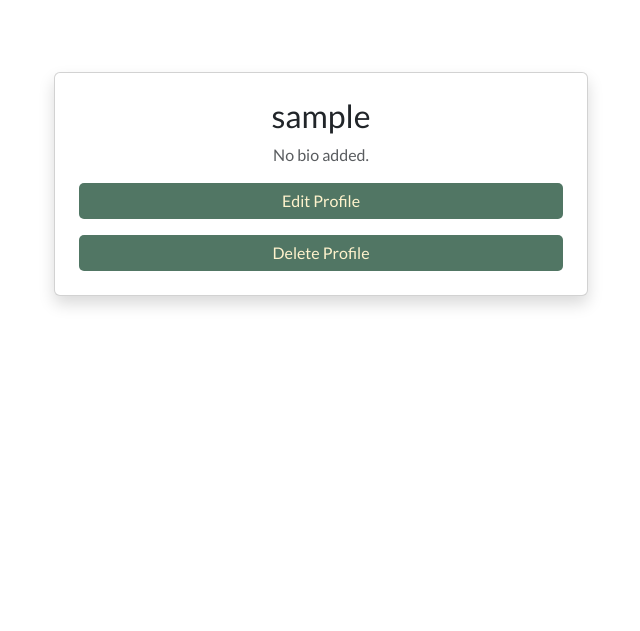
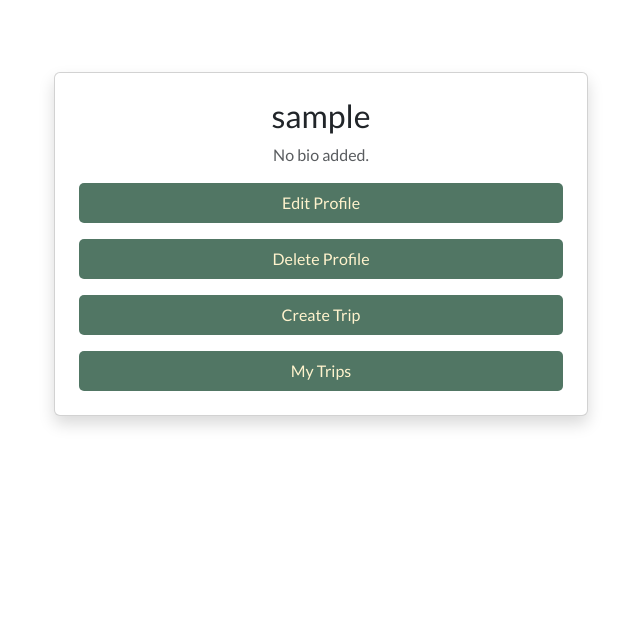
Before and after one commit to Amelia5p/travel-planner, a Django app: page /users/profile/ in a window 1280 px wide. Shown: the part 76-707 px from the top of the page, without its empty margins (319-959 px from the left). Run offline with Django 5.2, Linux system fonts and the light colour scheme; the visitor is signed in with stand-in values (Sample User, id 1); some libraries are stand-ins or nearby versions.

Commit message:
add buttons to profile page

```diff
--- a/travelplanner/static/css/style.css
+++ b/travelplanner/static/css/style.css
@@ -247,6 +247,8 @@ font-family: "Poppins",sans-serif;
     font-family: Poppins,sans-serif;
 }
 
+/* Profile Page*/
+
 
 /*Error pages*/
 
--- a/users/templates/users/profile.html
+++ b/users/templates/users/profile.html
@@ -23,10 +23,13 @@
           <p class="text-muted">No bio added.</p>
         {% endif %}
 
-
-                <a href="{% url 'edit_profile' %}" class="btn edit-profile">Edit Profile</a>
-                <a href="{% url 'delete_profile' %}" class="btn btn-danger mt-3">Delete Profile</a>
-
+        <!-- Buttons -->
+        <div class="d-grid gap-3">
+          <a href="{% url 'edit_profile' %}" class="btn btn-edit py-2">Edit Profile</a>
+          <a href="{% url 'delete_profile' %}" class="btn btn-delete py-2">Delete Profile</a>
+          <a href="{% url 'create_trip' %}" class="btn btn-create py-2">Create Trip</a>
+          <a href="{% url 'my_trips' %}" class="btn btn-trips py-2">My Trips</a>
+        </div>
 
       </div>
     </div>
--- a/users/urls.py
+++ b/users/urls.py
@@ -3,6 +3,8 @@ from django.contrib.auth import views as auth_views
 from django.urls import path
 from . import views
 from users.views import logout_view
+
+
 
 urlpatterns = [
 
@@ -16,4 +18,7 @@ urlpatterns = [
     path('signup/', views.signup, name='signup'),
 
 
+
+
+
 ]
```
Also changed, not shown: README.md. Lines whose indentation alone changed are shown as unchanged.
